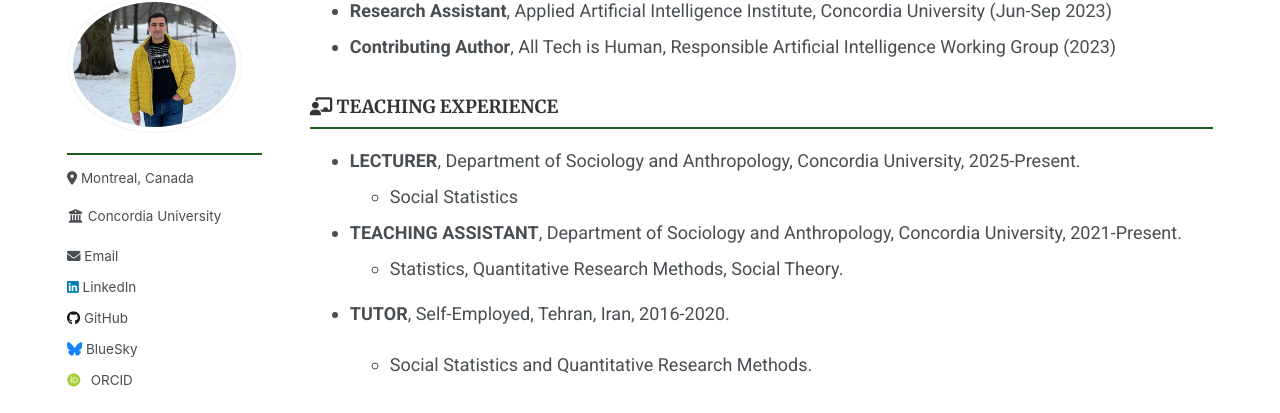
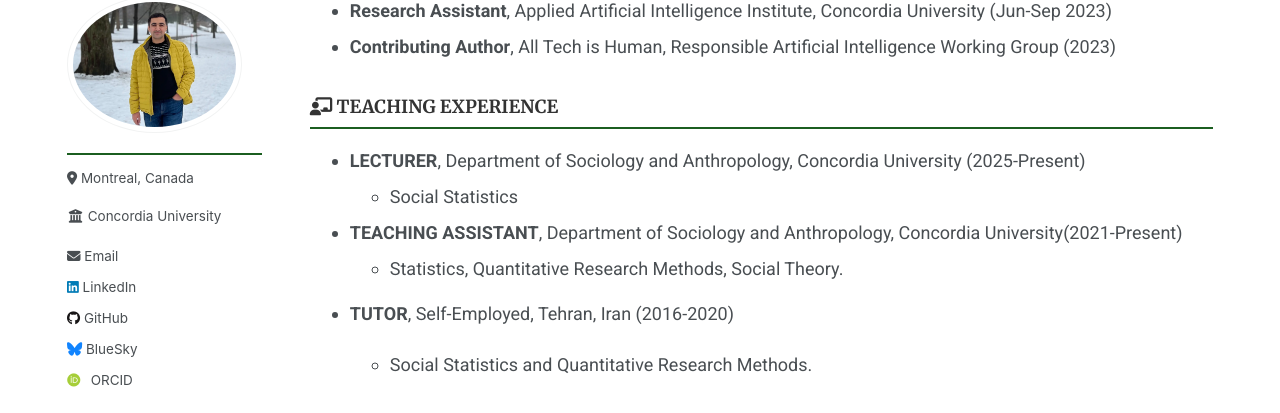
Before and after one commit to Mohsnmonji/mohsnmonji.github.io, a Jekyll site: the page built from _pages/Curriculum Vitae.md, in a window 1280 px wide and 900 px high, scrolled down 949 px. Shown: the part 110-523 px from the top of the window. Built offline with Jekyll 4.4.1, drawn with Linux system fonts in a browser that asks for light colours; some web fonts are replaced.

```diff
--- a/_pages/Curriculum Vitae.md
+++ b/_pages/Curriculum Vitae.md
@@ -55,13 +55,13 @@ author_profile: true
 
 ### <i class="fas fa-chalkboard-teacher"></i> TEACHING EXPERIENCE
 
-- **LECTURER**, Department of Sociology and Anthropology, Concordia University, 2025-Present.
+- **LECTURER**, Department of Sociology and Anthropology, Concordia University (2025-Present)
   - Social Statistics
 
-- **TEACHING ASSISTANT**, Department of Sociology and Anthropology, Concordia University, 2021-Present.
+- **TEACHING ASSISTANT**, Department of Sociology and Anthropology, Concordia University(2021-Present)
   - Statistics, Quantitative Research Methods, Social Theory.
 
-- **TUTOR**, Self-Employed, Tehran, Iran, 2016-2020.
+- **TUTOR**, Self-Employed, Tehran, Iran (2016-2020)
 
    - Social Statistics and Quantitative Research Methods.
 
```
